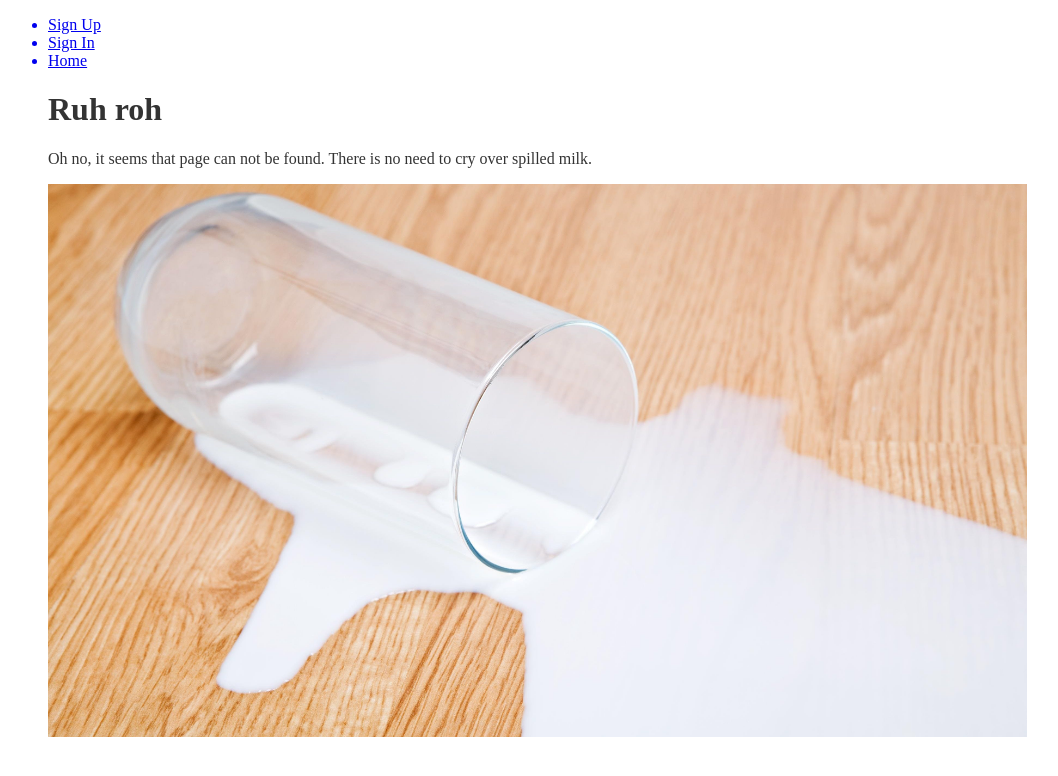
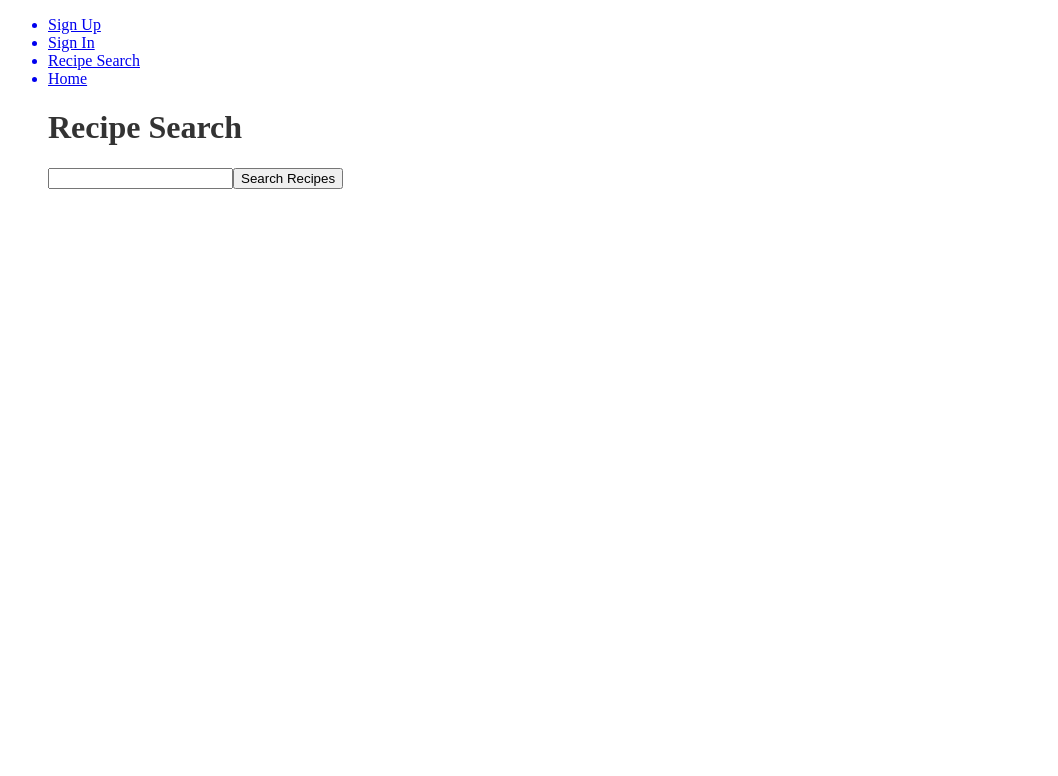
Before and after one commit to DanTheManGude/RecipEZ, a React (Create React App) app in the folder frontend/: page /searchRecipe in a window 1280 px wide. Before the commit this address led to /404. Shown: the top 776 px of the page, without its empty margins (0-1058 px from the left). Built offline with nearby package versions, Linux system fonts and the light colour scheme.

Commit message:
Search recipes frontend

```diff
--- a/frontend/src/components/App.js
+++ b/frontend/src/components/App.js
@@ -14,6 +14,9 @@ function App() {
         <Link to="/signin">
           <li>Sign In</li>
         </Link>
+        <Link to="/searchRecipe">
+          <li>Recipe Search</li>
+        </Link>
         <Link to="/home">
           <li>Home</li>
         </Link>
--- a/frontend/src/components/Routes.js
+++ b/frontend/src/components/Routes.js
@@ -5,6 +5,8 @@ import { Route, Redirect, Switch } from "react-router-dom";
 
 import SignIn from "./SignIn";
 import SignUp from "./SignUp";
+
+import SearchRecipe from "./SearchRecipe.js"
 
 import Admin from "./Admin";
 import Home from "./Home";
@@ -16,6 +18,8 @@ function Routes() {
     <Switch>
       <Route path="/signin" component={SignIn} />
       <Route path="/signup" component={SignUp} />
+
+      <Route path="/searchRecipe" component={SearchRecipe} />
 
       <Route exact path="/admin" component={Admin} />
 
--- /dev/null
+++ b/frontend/src/components/SearchRecipe.js
@@ -0,0 +1,86 @@
+"use es6";
+
+import React, { useState } from "react";
+import { Redirect } from 'react-router-dom';
+import API from "../utils/API";
+
+const Search = (props) => {
+  const { query, onChange, search } = props;
+
+  return (
+    <div>
+      <input type="text" value={query} onChange={onChange} />
+      <button onClick={search}>Search Recipes</button>
+    </div>
+  )
+}
+
+const Recipe = ({props}) => {
+  const { cookbook_uuid, recipe_name, recipe_ingredients, instructions } = props;
+  return (
+    <div>
+      <h3>{recipe_name} found in {cookbook_uuid}</h3>
+      <h4>Ingredients</h4>
+      <ul>
+        {recipe_ingredients.map((ingredient, i) => <li key={i}>{ingredient}</li>)}
+      </ul>
+      <h4>Instructions</h4>
+      <ol>
+        {instructions.map((instruction, i) => <li key={i}>{instruction}</li>)}
+      </ol>
+    </div>
+  )
+}
+
+const Results = ({results}) => {
+  return results.map((result, i) => <Recipe key={i} props={result} />)
+}
+
+function SignIn(props) {
+  // const { userId } = props;
+  const [query, setQuery] = useState("");
+  const [results, setResults] = useState([]);
+  const [hasResult, setHasResult] = useState(true);
+  const [error, setError] = useState("");
+
+  const handleQuery = (e) => {
+    setQuery(e.target.value);
+  };
+
+  const handleSubmit = async (e) => {
+    e.preventDefault();
+    console.log(query);
+    console.log('test');
+    try {
+      const response = await API.get("searchRecipes", {
+        params: {
+          keyword: query
+        }
+      });
+      if (response.status == 200) {
+        setError(false);
+        if (response.data.recipes) {
+          setHasResult(true);
+          setResults(response.data.recipes);
+        } else {
+          setHasResult(false);
+        }
+      } else {
+        setError(response.error);
+      }
+    } catch (error) {
+      setError('Encountered unknown server error.');
+    }
+  }
+
+  return (
+    <div id="search-recipe">
+      <h1>Recipe Search</h1>
+      <Search value={query} onChange={handleQuery} search={handleSubmit} />
+      { hasResult ? <Results results={results} /> : <>No recipes found.</> }
+      { error && <>{error}</> }
+    </div>
+  );
+}
+
+export default SignIn;
```
